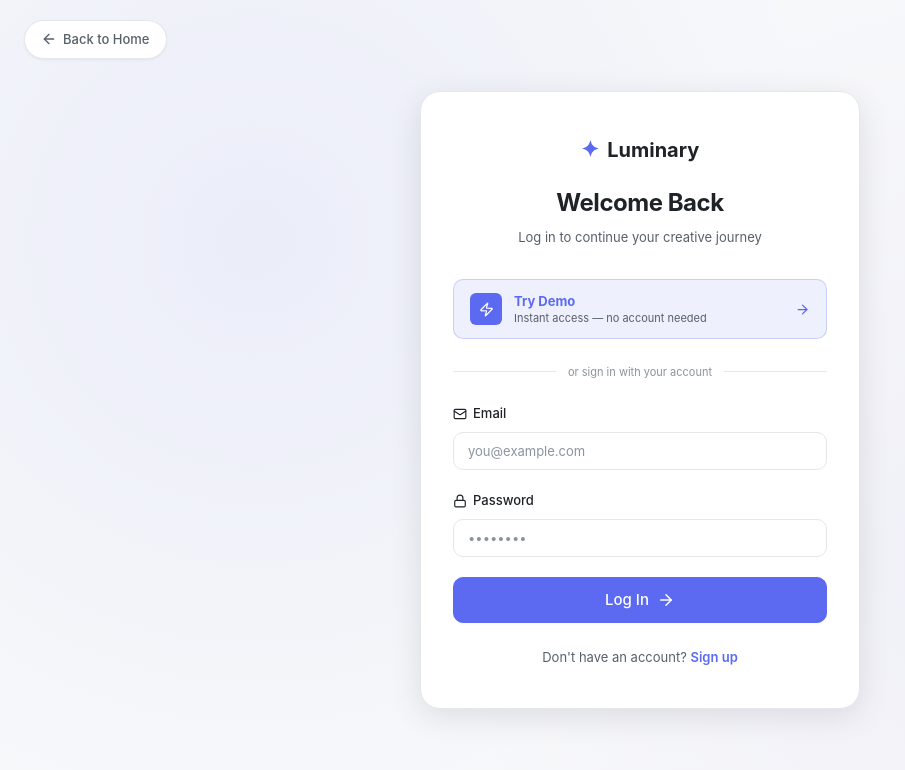
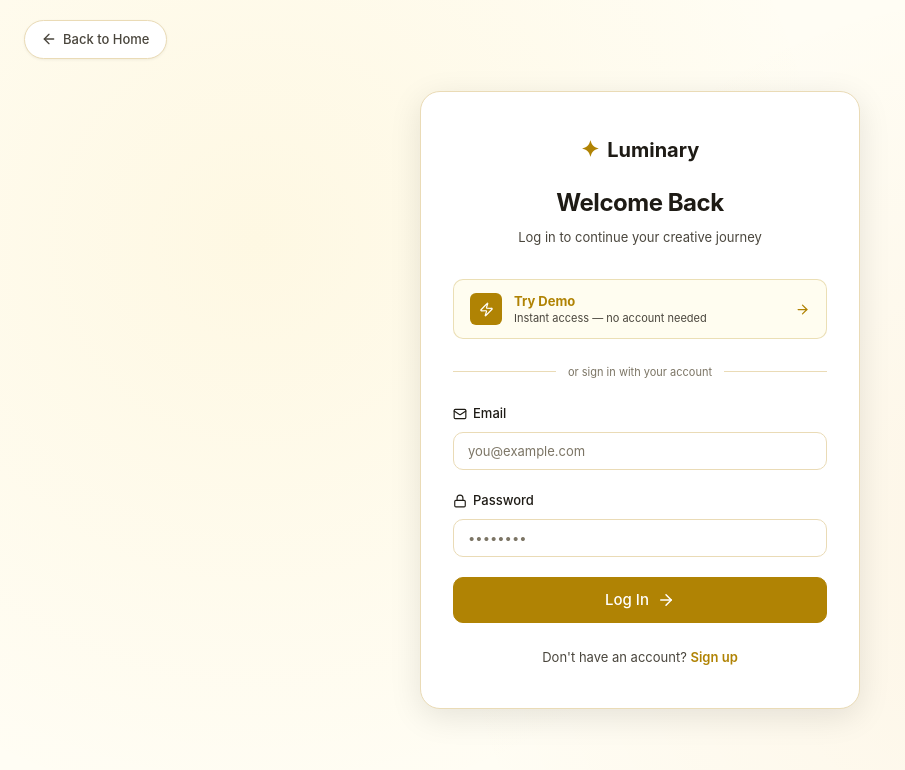
Before and after one commit to RiteshKumar2e/luminary, a React (Vite) app in the folder frontend/: page /login in a window 1280 px wide. Shown: the top 770 px of the page, without its empty margins (0-905 px from the left). Built offline with nearby package versions, Linux system fonts and the light colour scheme.

Commit message:
chnaged theme of login page

```diff
--- a/frontend/src/styles/Login.css
+++ b/frontend/src/styles/Login.css
@@ -1,6 +1,19 @@
 /* Login.css & Register.css — shared styles */
 
 .auth-page {
+  /* Color Overrides for Landing Page Color Palette (Cream, Chocolate, Gold/Amber) */
+  --color-bg: #ffffff;
+  --color-surface: #FFFDF4;
+  --color-border: #EADBB6;
+  --color-text: #1E1B15;
+  --color-text-secondary: #4A463D;
+  --color-text-muted: #7C7565;
+  --color-accent: #B08304;
+  --color-accent-light: #FFFDF0;
+  --color-accent-hover: #E5B210;
+  --color-secondary: #D97706;
+  --color-secondary-light: #FFF9DB;
+
   min-height: 100vh;
   display: flex;
   align-items: center;
@@ -8,6 +21,11 @@
   background: var(--color-surface);
   position: relative;
   padding: var(--space-6);
+}
+
+.auth-page .form-input:focus {
+  border-color: var(--color-accent);
+  box-shadow: 0 0 0 3px rgba(176, 131, 4, 0.15);
 }
 
 .back-home-btn {
@@ -43,8 +61,8 @@
   left: 0;
   right: 0;
   bottom: 0;
-  background: radial-gradient(circle at 20% 30%, rgba(91, 106, 240, 0.08), transparent 50%),
-              radial-gradient(circle at 80% 70%, rgba(124, 92, 216, 0.06), transparent 50%);
+  background: radial-gradient(circle at 20% 30%, rgba(244, 190, 26, 0.08), transparent 50%),
+              radial-gradient(circle at 80% 70%, rgba(217, 119, 6, 0.06), transparent 50%);
   pointer-events: none;
   z-index: 0;
 }
@@ -135,7 +153,7 @@
   gap: var(--space-3);
   padding: 13px 16px;
   background: var(--color-accent-light);
-  border: 1.5px solid rgba(91, 106, 240, 0.25);
+  border: 1.5px solid rgba(176, 131, 4, 0.25);
   border-radius: var(--radius-md);
   cursor: pointer;
   transition: all var(--transition-base);
@@ -144,7 +162,7 @@
 }
 
 .demo-btn:hover:not(:disabled) {
-  background: #e4e7fd;
+  background: var(--color-secondary-light);
   border-color: var(--color-accent);
 }
 
```
